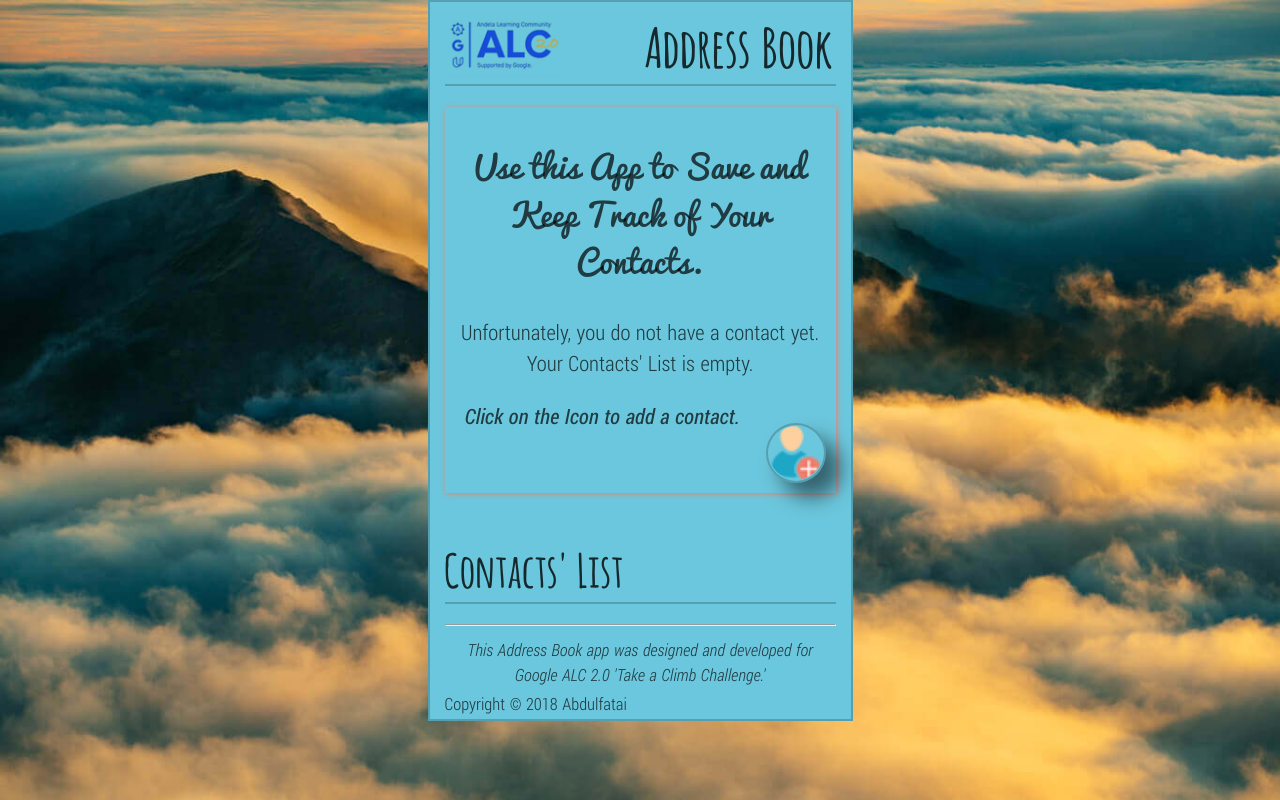
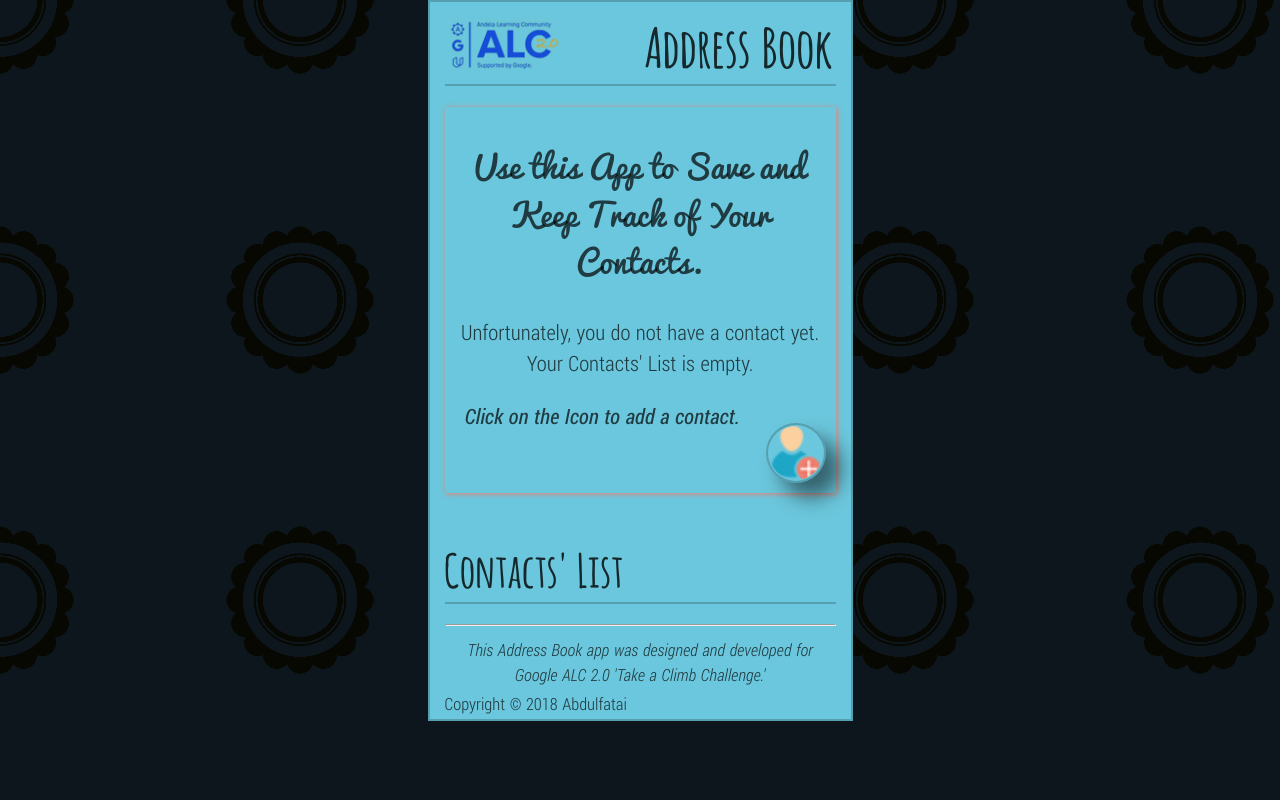
Before and after one commit to abdulfatai360/address-book-app, a plain HTML site: page index.html in a window 1280 px wide. Drawn offline with Linux system fonts and the light colour scheme.

Commit message:
Change pages's bg image

```diff
--- a/index.html
+++ b/index.html
@@ -5,6 +5,7 @@
     <meta http-equiv="X-UA-Compatible" content="IE=edge">
     <title>Address Book App | ALC 2.0 Challenge</title>
     <meta name="viewport" content="width=device-width, initial-scale=1, shrink-to-fit=no">
+    <link rel="stylesheet" href="styles/font-face-syntax.css">
     <link rel="stylesheet" href="styles/address-book-app.css" />
   </head>
 
--- a/styles/address-book-app.css
+++ b/styles/address-book-app.css
@@ -1,4 +1,3 @@
-@import 'font-face-syntax.css';
 /*
 App General Styles
 ----------------------------------------------------------------- */
@@ -7,8 +6,7 @@ html {
   font-family: sans-serif;
   -ms-text-size-adjust: 100%;
   -webkit-text-size-adjust: 100%;
-  background: url('../images/app-bg-sky.jpg');
-  background-size: cover;
+  background: url('../images/app-bg-pattern.png');
   box-sizing: border-box;
   overflow-y: scroll;
   overflow-x: hidden;
```
Also changed, not shown: images/app-bg-pattern.png (added).
